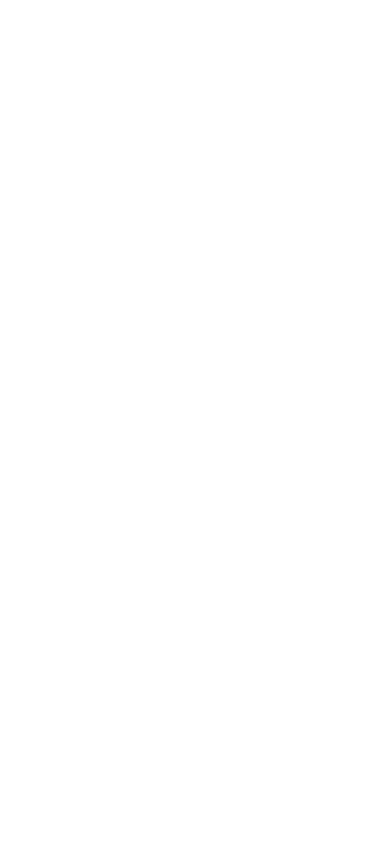
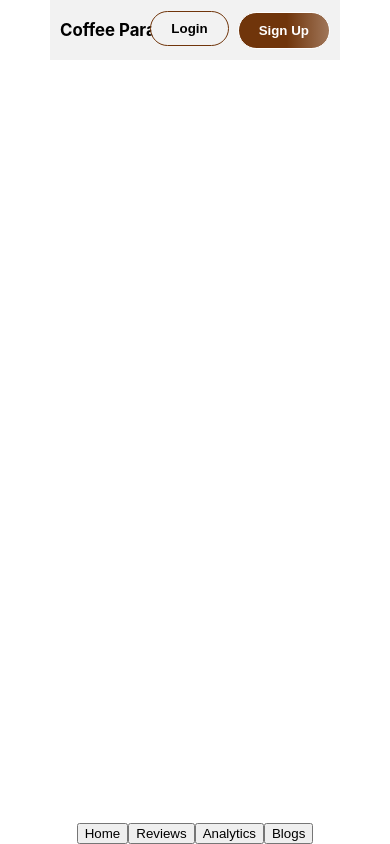
Before and after one commit to Naeem444/coffee-paradise, a React (Create React App) app: page / in a window 390 px wide. Built offline with nearby package versions, Linux system fonts and the light colour scheme.

Commit message:
Navbar added: elements has been placed at different positions for mobile devices

```diff
--- a/src/App.js
+++ b/src/App.js
@@ -1,8 +1,12 @@
 import './App.css';
+import Nav from './Components/Navbar/Nav';
 
 function App() {
   return (
     <div className="App">
+
+      <Nav></Nav>
+
 
 
 
--- /dev/null
+++ b/src/Components/Navbar/Nav.css
@@ -0,0 +1,32 @@
+.navbar-container{
+    display: flex;
+    justify-content: space-between;
+    align-items: center;
+    height: 70px;
+    margin: 0 50px;
+
+}
+
+
+.primary-btn{
+    background: linear-gradient(90deg, rgba(112,53,11,1) 53%, rgba(160,118,89,1) 100%);
+    padding: 10px 20px;
+    color: #ffff;
+    border: 1px solid ;
+    outline: none;
+    border-radius: 25px;
+    margin-right: 10px;
+    font-weight: 550;
+}
+
+.secondary-btn{
+    background: #f2f2f2;
+
+    padding: 9px 20px;
+    color: #000000;
+    outline: 1px solid rgba(112,53,11,1);
+    border: none;
+    border-radius: 25px;
+    margin-right: 10px;
+    font-weight: 550;
+}
--- /dev/null
+++ b/src/Components/Navbar/Nav.js
@@ -0,0 +1,36 @@
+import React from 'react';
+import { Link, NavLink } from 'react-router-dom';
+import './Nav.css';
+import './NavMobile.css';
+
+
+const Nav = () => {
+    return (
+        <div className='navbar-container'>
+            <div className="nav-name">
+                <h2>Coffee Paradise </h2>
+
+
+            </div>
+
+            <div className="nav-elements">
+                <NavLink><button>Home</button></NavLink>
+                <NavLink><button>Reviews</button></NavLink>
+                <NavLink><button>Analytics</button></NavLink>
+                <NavLink><button>Blogs</button></NavLink>
+
+            </div>
+
+            <div  className="nav-login-signup">
+            <Link><button className='secondary-btn'>Login</button></Link>
+            <Link><button className='primary-btn'>Sign Up</button></Link>
+
+            </div>
+
+
+
+        </div>
+    );
+};
+
+export default Nav;
--- /dev/null
+++ b/src/Components/Navbar/NavMobile.css
@@ -0,0 +1,43 @@
+@media (max-width: 480px) {
+    .navbar-container {
+      display: flex;
+      flex-direction: column;
+      position: relative;
+      background: #f2f2f2;
+      height: 60px;
+      justify-content: center;
+
+    }
+    .nav-name{
+        font-size: 0.7em;
+        left: 10px;
+        position: absolute;
+    }
+
+    .nav-name,
+    .nav-login-signup {
+      display: flex;
+      flex: 1;
+      /* justify-content: space-between; */
+      /* align-items: center; */
+
+    }
+    .nav-login-signup {
+        display: flex;
+        flex: 1;
+        right: 0;
+        position: absolute;
+
+
+      }
+
+    .nav-elements {
+      order: 2;
+      position: fixed;
+    bottom: 0;
+    left: 0;
+    right: 0;
+    display: flex;
+    justify-content: center;
+    }
+  }
--- a/src/index.js
+++ b/src/index.js
@@ -3,12 +3,17 @@
 import './index.css';
 import App from './App';
 import reportWebVitals from './reportWebVitals';
+import { BrowserRouter } from 'react-router-dom';
 
 const root = ReactDOM.createRoot(document.getElementById('root'));
 root.render(
-  <React.StrictMode>
-    <App />
-  </React.StrictMode>
+  <BrowserRouter>
+
+    <React.StrictMode>
+      <App />
+    </React.StrictMode>
+
+  </BrowserRouter>
 );
 
 // If you want to start measuring performance in your app, pass a function
```
Also changed, not shown: 1 other file (tests, documents, lock files or other folders).
